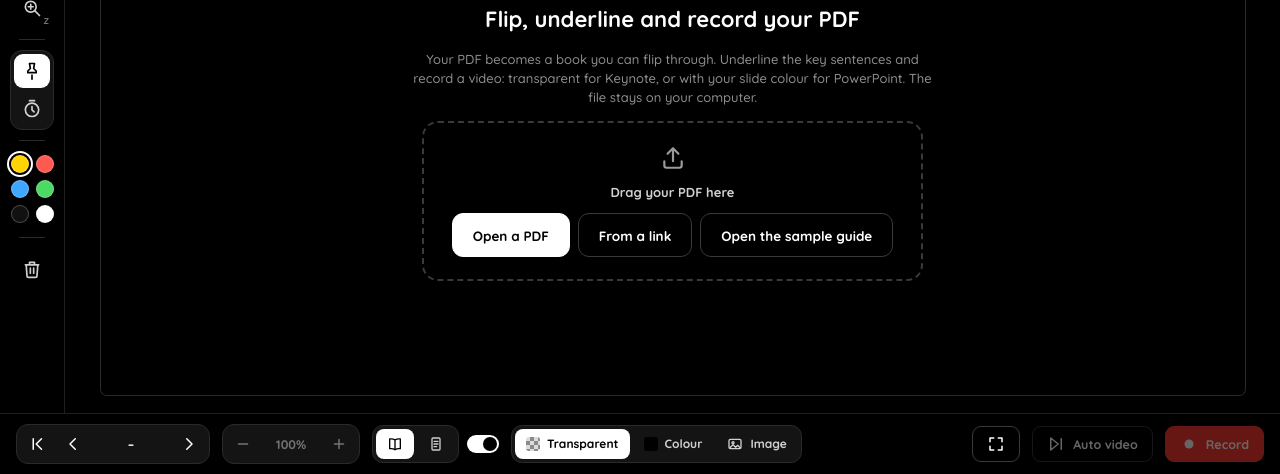
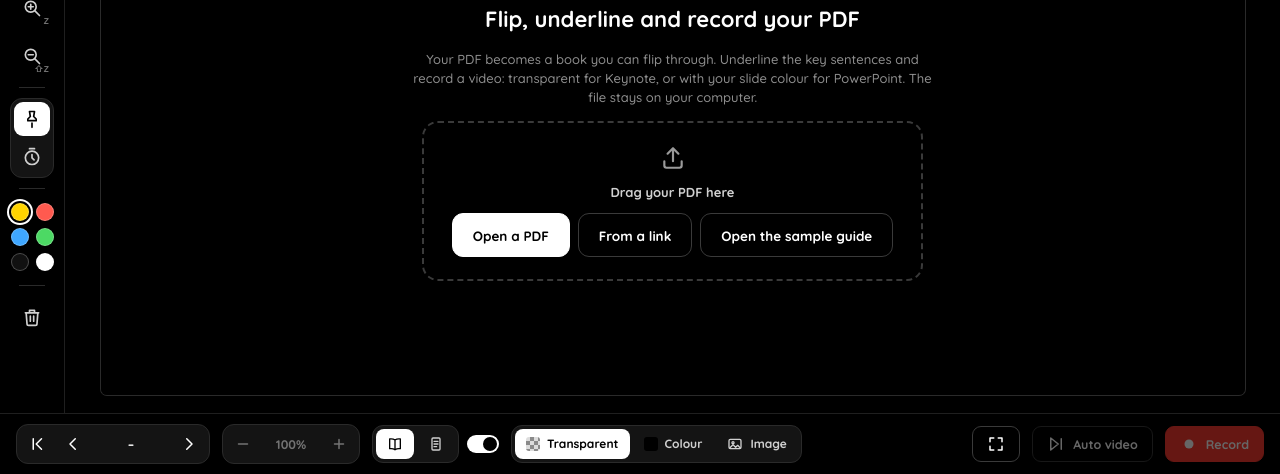
Before and after one commit to niki977/ultraspeaker-flipbook-lab, a plain HTML site: page index.html in a window 1280 px wide. Shown: the part 326-800 px from the top of the page. Drawn offline with Linux system fonts and the light colour scheme.

Commit message:
Add files via upload

```diff
--- a/index.html
+++ b/index.html
@@ -204,6 +204,7 @@ select{height:32px;padding:0 6px;border-radius:8px;background:#111111;border:1px
       <button type="button" class="tool" data-tool="pen"><svg viewBox="0 0 24 24" class="i"><path d="M12 20h9M16.5 3.5a2.1 2.1 0 0 1 3 3L7 19l-4 1 1-4z"/></svg><span class="k">P</span></button>
       <button type="button" class="tool" data-tool="erase"><svg viewBox="0 0 24 24" class="i"><path d="M20 20H9L4 15a2 2 0 0 1 0-2.8L13.2 3a2 2 0 0 1 2.8 0L21 8a2 2 0 0 1 0 2.8L12 20M7.5 9.5l7 7"/></svg><span class="k">G</span></button>
       <button type="button" class="tool" data-tool="zoom"><svg viewBox="0 0 24 24" class="i"><circle cx="10.5" cy="10.5" r="6.5"/><path d="M15.5 15.5L21 21M10.5 7.5v6M7.5 10.5h6"/></svg><span class="k">Z</span></button>
+      <button type="button" class="tool" data-tool="zoomout"><svg viewBox="0 0 24 24" class="i"><circle cx="10.5" cy="10.5" r="6.5"/><path d="M15.5 15.5L21 21M7.5 10.5h6"/></svg><span class="k">⇧Z</span></button>
       <div class="tsep"></div>
       <div class="mode" role="group" data-i18n-aria="markMode">
         <button type="button" class="tool" data-mode="keep"><svg viewBox="0 0 24 24" class="i"><path d="M12 17v5M9 3h6l-1 6 3 3v2H7v-2l3-3z"/></svg></button>
```
Also changed, not shown: 1 other file.
